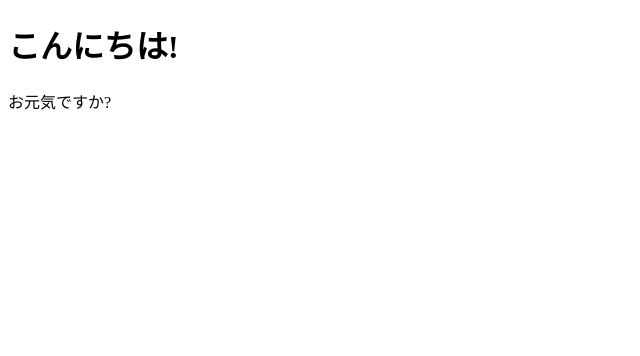
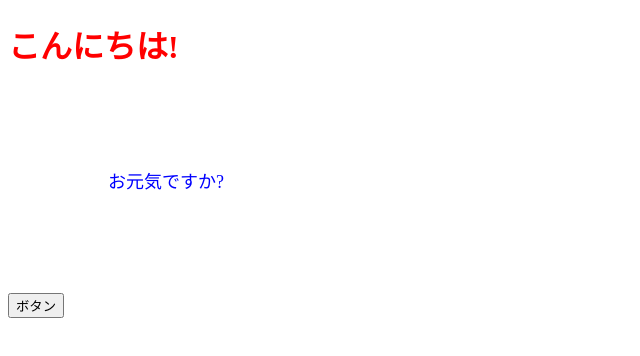
Before and after one commit to kei-mag/react-tailwindcss-ts-tutorial, a React (Create React App) app: page / in a window 1280 px wide. Shown: the top 356 px of the page, without its empty margins (0-640 px from the left). Built offline with nearby package versions, Linux system fonts and the light colour scheme.

Commit message:
46. Reactでのイベントやスタイルの扱い方を知る

```diff
--- a/src/app.jsx
+++ b/src/app.jsx
@@ -1,9 +1,16 @@
 // exportタグを書いて他ファイルから参照可能にする
 export const App = () => {
+    const onClickButton = () => alert();
+    const contentStyle = {
+        color: "blue",
+        fontSize: "18px",
+        margin: 100
+    }
     return (
     <>
-    <h1>こんにちは!</h1>
-    <p>お元気ですか?</p>
+    <h1 style={ { color: "red" } }>こんにちは!</h1>
+    <p style={contentStyle}>お元気ですか?</p>
+    <button onclick={onClickButton}>ボタン</button>
     </>
     )
 };
```
Also changed, not shown: 1 other file (tests, documents, lock files or other folders).
